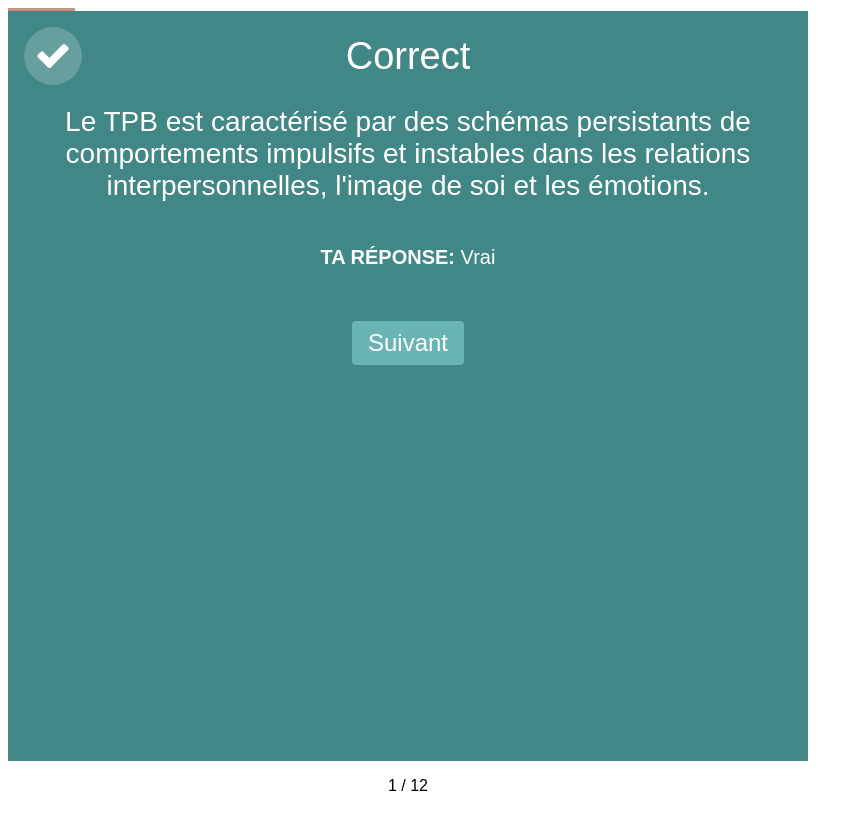
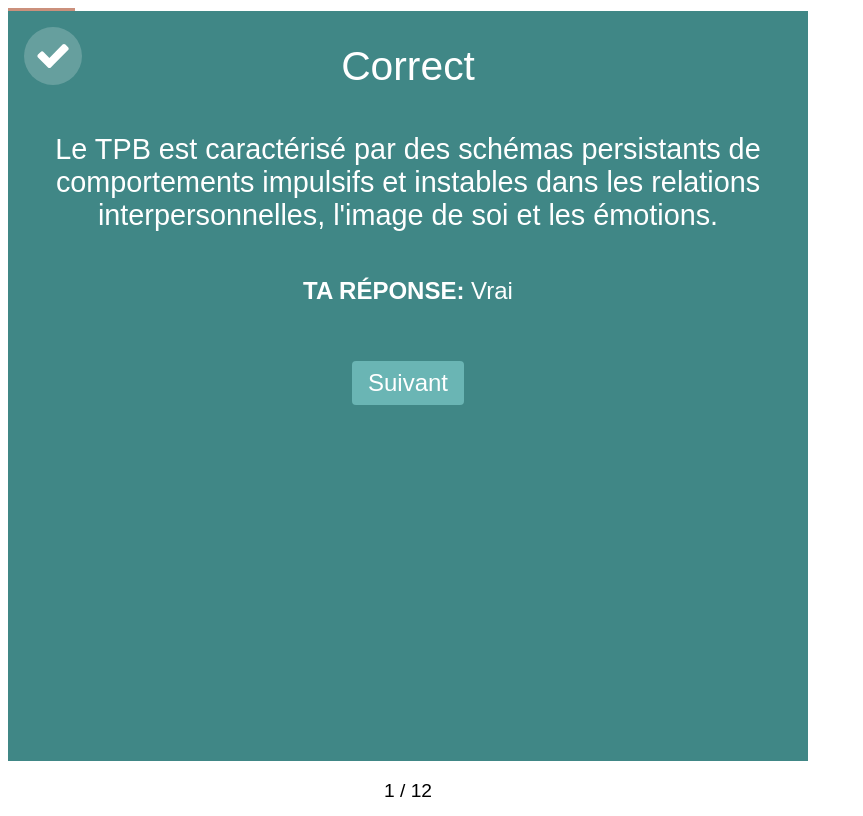
Before and after one commit to pjestin/tpb-quizz, a React (Create React App) app: page / in a window 1280 px wide. Both pictures are taken after a click on the button "Vrai". Shown: the whole page, without its empty margins (0-863 px from the left). Built offline with nearby package versions, Linux system fonts and the light colour scheme.

Commit message:
Correct responsiveness

```diff
--- a/src/components/app/App.css
+++ b/src/components/app/App.css
@@ -8,4 +8,11 @@
 
 .tpb-quizz-app * {
   font-family: "Quicksand", sans-serif;
+  font-size: 100%;
 }
+
+@media (min-width: 800px) {
+  .tpb-quizz-app {
+    font-size: 150%;
+  }
+}
--- a/src/components/progress/Progress.css
+++ b/src/components/progress/Progress.css
@@ -1,3 +1,7 @@
 .tpb-quizz-progress {
   text-align: center;
 }
+
+.tpb-quizz-progress-paragraph {
+  font-size: 0.8em;
+}
--- a/src/components/progress/Progress.tsx
+++ b/src/components/progress/Progress.tsx
@@ -4,7 +4,7 @@ import "./Progress.css";
 function Progress({ current, max }: { current: number; max: number }) {
   return (
     <div className="tpb-quizz-progress">
-      <p data-testid="progress">
+      <p className="tpb-quizz-progress-paragraph" data-testid="progress">
         {current} / {max}
       </p>
     </div>
--- a/src/components/question/Question.css
+++ b/src/components/question/Question.css
@@ -12,7 +12,7 @@
 }
 
 .tpb-quizz-question-header {
-  font-size: 32px;
+  font-size: 1.2em;
   font-weight: 300;
   margin-bottom: 32px;
   text-align: center;
@@ -31,8 +31,6 @@
   background-color: rgb(255, 240, 235);
   border: none;
   border-radius: 4px;
-  font-size: 20px;
-  font-weight: 300;
   cursor: pointer;
 }
 
@@ -64,6 +62,8 @@
 .tpb-quizz-question-proposition-description {
   margin: 12px;
   text-align: left;
+  /* font-size: 0.5em; */
+  font-weight: 300;
 }
 
 .tpb-quizz-question-next-button {
@@ -71,7 +71,7 @@
   border-radius: 4px;
   cursor: pointer;
   color: white;
-  font-size: 24px;
+  font-size: 1em;
   padding: 8px 16px;
   margin-top: 32px;
   margin-bottom: 32px;
--- a/src/components/result/Result.css
+++ b/src/components/result/Result.css
@@ -26,15 +26,16 @@
 
 .tpb-quizz-result-header {
   text-align: center;
-  font-size: 38px;
+  font-size: 1.7em;
   font-weight: 300;
-  padding-top: 24px;
+  padding-top: 32px;
+  height: 1.5em;
   margin: 0;
 }
 
 .tpb-quizz-result-description {
   text-align: center;
-  font-size: 28px;
+  font-size: 1.2em;
   font-weight: 300;
   padding-bottom: 16px;
   padding-left: 16px;
@@ -42,12 +43,13 @@
 }
 
 .tpb-quizz-result-hint {
-  font-size: 20px;
+  font-size: 1em;
   padding-left: 16px;
   padding-right: 16px;
 }
 
 .tpb-quizz-result-hint .emphasized {
+  font-size: 1em;
   font-weight: 700;
 }
 
@@ -56,7 +58,7 @@
   border-radius: 4px;
   cursor: pointer;
   color: white;
-  font-size: 24px;
+  font-size: 1em;
   padding: 8px 16px;
   margin-top: 32px;
   margin-bottom: 32px;
```
